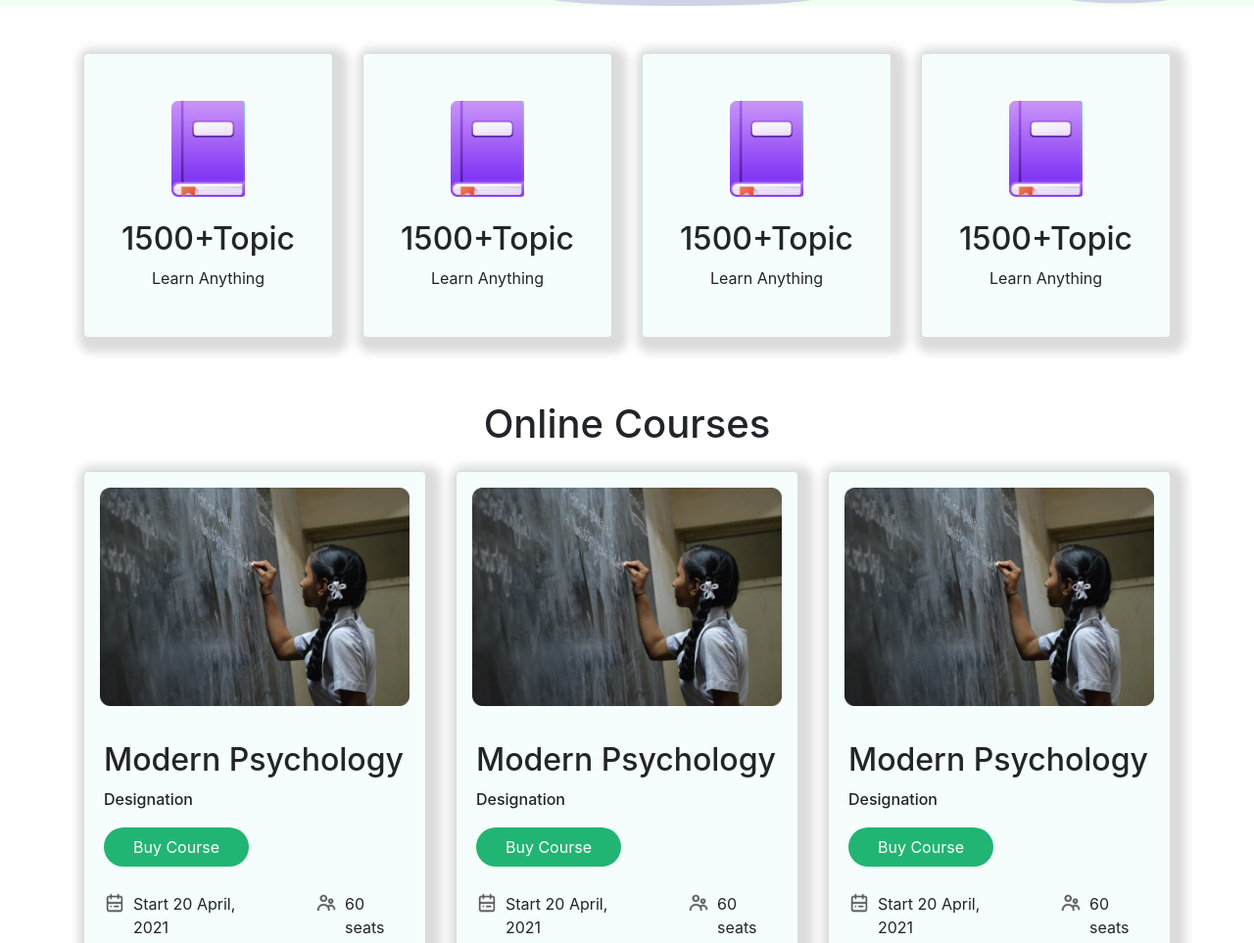
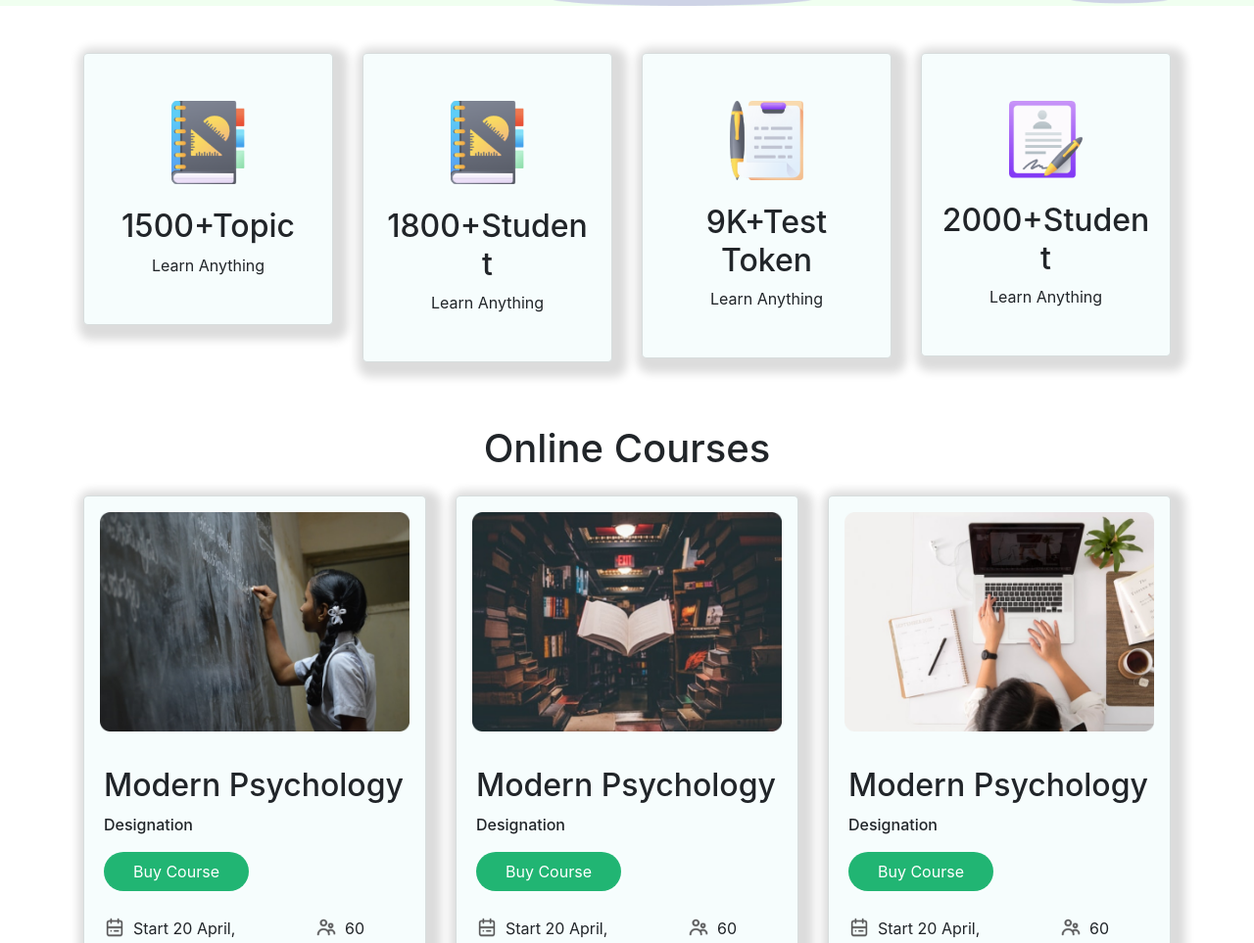
Before and after one commit to alaminiium2019/E-learning-school, a plain HTML site: page index.html in a window 1280 px wide. Shown: the part 479-1442 px from the top of the page at 98% size. Drawn offline with nearby package versions, Linux system fonts and the light colour scheme.

Commit message:
Added phto

```diff
--- a/index.html
+++ b/index.html
@@ -55,7 +55,7 @@
             <div class="row">
                 <div class="col-md-3 col-sm-6 pb-3">
                     <div class="card mx-auto">
-                        <img src="ICON/book.png" class="mx-auto pt-5" alt="">
+                        <img src="ICON/Students.png" class="mx-auto pt-5" alt="">
                         <div class="card-body pt-4 pb-5">
                             <h2 class="card-text text-center">1500+Topic</h2>
                             <p class="card-text text-center">Learn Anything</p>
@@ -64,27 +64,27 @@
                 </div>
                 <div class="col-md-3 col-sm-6 pb-3">
                     <div class="card mx-auto">
-                        <img src="ICON/book.png" class="mx-auto pt-5" alt="">
+                        <img src="ICON/Students.png" class="mx-auto pt-5" alt="">
                         <div class="card-body pt-4 pb-5">
-                            <h2 class="card-text text-center">1500+Topic</h2>
+                            <h2 class="card-text text-center">1800+Student</h2>
                             <p class="card-text text-center">Learn Anything</p>
                         </div>
                     </div>
                 </div>
                 <div class="col-md-3 col-sm-6 pb-3">
                     <div class="card mx-auto">
-                        <img src="ICON/book.png" class="mx-auto pt-5" alt="">
+                        <img src="ICON/Test.png" class="mx-auto pt-5" alt="">
                         <div class="card-body pt-4 pb-5">
-                            <h2 class="card-text text-center">1500+Topic</h2>
+                            <h2 class="card-text text-center">9K+Test Token</h2>
                             <p class="card-text text-center">Learn Anything</p>
                         </div>
                     </div>
                 </div>
                 <div class="col-md-3 col-sm-6 pb-3">
                     <div class="card mx-auto">
-                        <img src="ICON/book.png" class="mx-auto pt-5" alt="">
+                        <img src="ICON/Student.png" class="mx-auto pt-5" alt="">
                         <div class="card-body pt-4 pb-5">
-                            <h2 class="card-text text-center">1500+Topic</h2>
+                            <h2 class="card-text text-center">2000+Student</h2>
                             <p class="card-text text-center">Learn Anything</p>
                         </div>
                     </div>
@@ -114,7 +114,7 @@
                 </div>
                 <div class="col-md-4 col-12 col-sm-12 pb-3">
                     <div class="card card-course">
-                        <img src="Photos/Morder pyschology.png" class="p-3" alt="">
+                        <img src="Photos/Morder psyc.png" class="p-3" alt="">
                         <div class="card-body">
                             <h2 class="card-title">Modern Psychology</h2>
                             <h6 class="card-text">Designation</h6>
@@ -130,7 +130,7 @@
                 </div>
                 <div class="col-md-4 col-12 col-sm-12">
                     <div class="card card-course">
-                        <img src="Photos/Morder pyschology.png" class="p-3" alt="">
+                        <img src="Photos/Morder pychons.png" class="p-3" alt="">
                         <div class="card-body">
                             <h2 class="card-title">Modern Psychology</h2>
                             <h6 class="card-text">Designation</h6>
```
